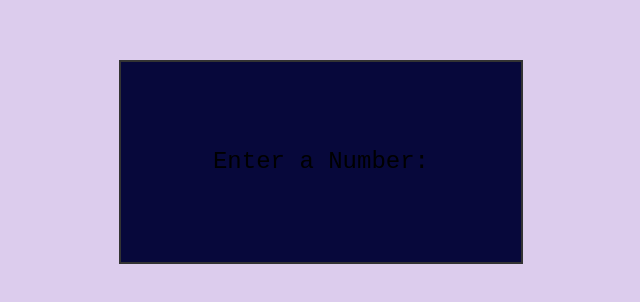
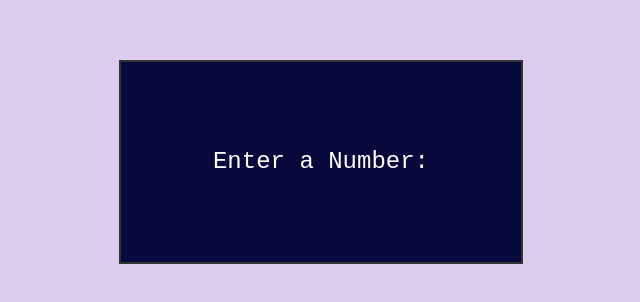
Before and after one commit to yu-yue-yue/four-is-cosmic, a plain HTML site: page index.html in a window 1280 px wide. Shown: the part 238-540 px from the top of the page, without its empty margins (319-959 px from the left). Drawn offline with Linux system fonts and the light colour scheme.

Commit message:
Update index.html

```diff
--- a/index.html
+++ b/index.html
@@ -13,6 +13,7 @@
     align-items: center;
     height: 100vh;
     background-color: #dccced;
+    color: #ffffff;
   }
   .box {
     width: 400px;
@@ -23,7 +24,6 @@
     line-height: 200px;
     font-size: 24px;
     font-family: Courier New, monospace;
-    text-color:  #ffffff ;
   }
 </style>
 </head>
```
